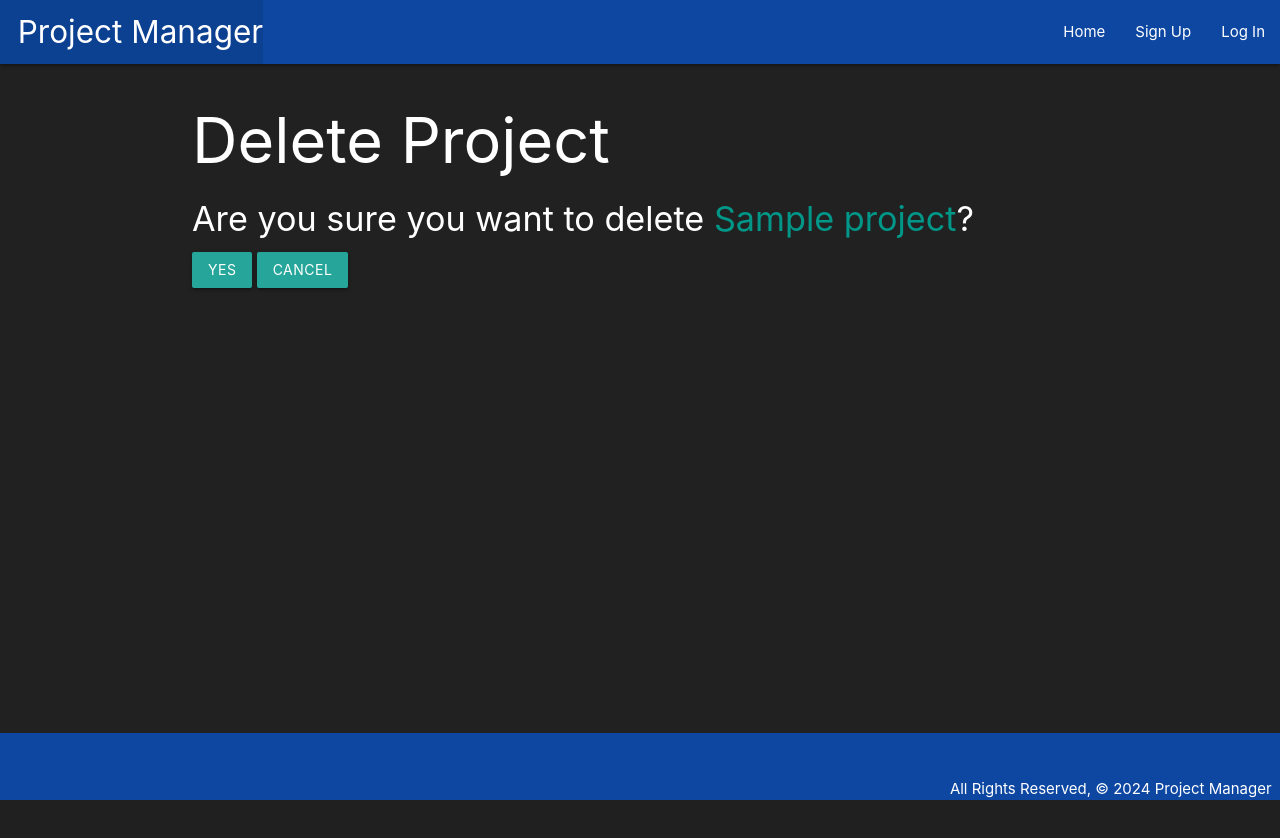
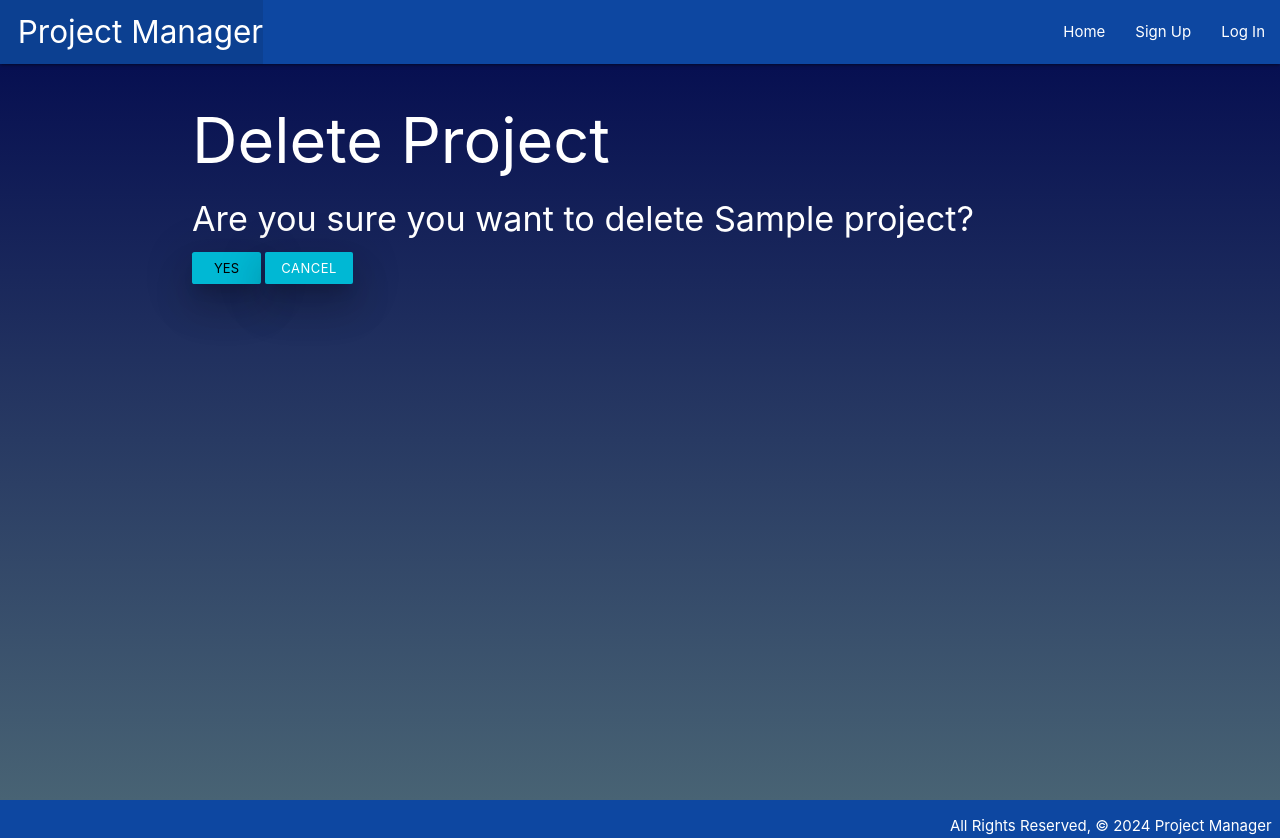
Before and after one commit to cfurlong15/Project4, a Django app: page /projects/1/delete/ in a window 1280 px wide. Before the commit the page ends 800 px from the top, so only its background shows below. Run offline with Django 5.2, Linux system fonts and the light colour scheme; tables that the repository leaves empty hold one stand-in row (values such as "Sample post").

Commit message:
change background and buttons

```diff
--- a/main_app/static/css/style.css
+++ b/main_app/static/css/style.css
@@ -1,8 +1,12 @@
 body {
+    margin: 0;
+    padding: 0;
     display: flex;
     min-height: 100vh;
     flex-direction: column;
-    border-color: 2rem solid red;
+  }
+  .wrapper {
+    flex: 1
   }
 
   main {
@@ -11,6 +15,14 @@ body {
 
   footer.page-footer {
     padding-top: 1rem;
-    padding-top: 3rem;
     text-align: right;
   }
+
+  .custom-background {
+    background: linear-gradient(to bottom, #01084e, #486374);
+    min-height: 100vh;
+  }
+
+  /* .custom-rounded {
+    border-radius: 10px;
+  } */
--- a/main_app/templates/base.html
+++ b/main_app/templates/base.html
@@ -21,6 +21,8 @@
     <script src="https://cdnjs.cloudflare.com/ajax/libs/materialize/1.0.0/js/materialize.min.js"></script>
   </head>
   <body class="white-text grey darken-4">
+    <div class="wrapper">
+    <div class="custom-background">
     <header class="navbar-fixed">
       <nav class="blue darken-4">
         <div class="nav-wrapper">
@@ -37,7 +39,7 @@
             <li><a href="{% url 'index' %}">My Projects</a></li>
             <form action="{% url 'logout' %}" method="POST">
               {% csrf_token %}
-              <button type="submit" class="btn-small">Log Out</button>
+              <button type="submit" class="btn-small cyan accent-4 waves-effect waves-dark hoverable z-depth-5">Log Out</button>
             </form>
             {% else %}
             <li><a href="{% url 'signup' %}">Sign Up</a></li>
@@ -48,6 +50,8 @@
       </nav>
     </header>
     <main class="container">{% block content %} {% endblock %}</main>
+</div>
+</div>
     <footer class="page-footer blue darken-4">
       <div class="right">
         All Rights Reserved, &copy; 2024 Project Manager &nbsp;
--- a/main_app/templates/main_app/project_confirm_delete.html
+++ b/main_app/templates/main_app/project_confirm_delete.html
@@ -3,11 +3,11 @@
 {% block content %}
   <h1>Delete Project</h1>
 
-  <h4>Are you sure you want to delete <span class="teal-text">{{ object.name }}</span>?</h4>
+  <h4>Are you sure you want to delete <span">{{ object.name }}</span>?</h4>
 
   <form action="" method="POST">
     {% csrf_token %}
-    <input type="submit" value="Yes" class="btn">
-    <a href="{% url 'detail' project.id %}" class="btn">Cancel</a>
+    <input type="submit" value="Yes" class="btn-small cyan accent-4 waves-effect waves-dark hoverable z-depth-5">
+    <a href="{% url 'detail' project.id %}" class="btn-small cyan accent-4 waves-effect waves-dark hoverable z-depth-5">Cancel</a>
   </form>
 {% endblock %}
--- a/main_app/templates/main_app/project_form.html
+++ b/main_app/templates/main_app/project_form.html
@@ -11,6 +11,6 @@
   <table>
     {{ form.as_table }}
   </table>
-  <input type="submit" value="Enter" class="btn" />
+  <input type="submit" value="Enter" class="btn-small cyan accent-4 waves-effect waves-dark hoverable z-depth-5" />
 </form>
 {% endblock %}
--- a/main_app/templates/main_app/task_confirm_delete.html
+++ b/main_app/templates/main_app/task_confirm_delete.html
@@ -7,7 +7,7 @@
 
   <form action="{% url 'tasks_delete' project.id task.id %}" method="POST">
     {% csrf_token %}
-    <input type="submit" value="Yes" class="btn">
-    <a href="{% url 'detail' project.id %}" class="btn">Cancel</a>
+    <input type="submit" value="Yes" class="btn cyan accent-4 waves-effect waves-dark hoverable z-depth-5">
+    <a href="{% url 'detail' project.id %}" class="btn cyan accent-4 waves-effect waves-dark hoverable z-depth-5">Cancel</a>
   </form>
 {% endblock %}
--- a/main_app/templates/main_app/task_form.html
+++ b/main_app/templates/main_app/task_form.html
@@ -7,6 +7,6 @@
   <table>
     {{ form.as_table }}
   </table>
-  <input type="submit" value="Save" class="btn" />
+  <input type="submit" value="Save" class="btn cyan accent-4 waves-effect waves-dark hoverable z-depth-5" />
 </form>
 {% endblock %}
--- a/main_app/templates/projects/detail.html
+++ b/main_app/templates/projects/detail.html
@@ -59,13 +59,14 @@
 <div class="section">
   <h2>Add Task</h2>
   <form action="{% url 'add_task' project.id %}" method="POST" class="black-text">
+    <div>
     {% csrf_token %} {{ task_form.as_table }}
-    <input type="submit" class="btn" value="Add Task" />
+    </div>
+    <input type="submit" class="btn cyan accent-4 waves-effect waves-dark hoverable z-depth-5" value="Add Task" />
   </form>
 </div>
 <script>
   const startDateEl = document.getElementById("id_start_date");
-  // M is Materialize's global variable
   M.Datepicker.init(startDateEl, {
     format: "yyyy-mm-dd",
     defaultDate: new Date(),
@@ -74,7 +75,6 @@
   });
 
   const endDateEl = document.getElementById("id_end_date");
-  // M is Materialize's global variable
   M.Datepicker.init(endDateEl, {
     format: "yyyy-mm-dd",
     defaultDate: new Date(),
--- a/main_app/templates/projects/index.html
+++ b/main_app/templates/projects/index.html
@@ -9,7 +9,6 @@
   <div class="card-content">
     <h3>{{ project.name }}</h3>
     <a href="{% url 'detail' project.id %}" class="btn-small cyan accent-4 waves-effect waves-dark hoverable z-depth-5">View Project Details</a>
-    <!-- <div class="section"> -->
     <div class="section">
     <p class="m4">Status: {{ project.get_status_display }}</p>
     </div>
@@ -22,7 +21,6 @@
     <div class="section">
     <p class="m4">Due By: {{ project.end_date }}</p>
     </div>
-    <!-- </div> -->
   </div>
 </div>
 {% endfor %}
--- a/main_app/templates/registration/login.html
+++ b/main_app/templates/registration/login.html
@@ -7,7 +7,7 @@
     {% csrf_token %}
     {{ form.as_p }}
     <input type="hidden" name="next" value="{{ next }}">
-    <button type="submit" class="btn">Log In</button>
+    <button type="submit" class="btn-small cyan accent-4 waves-effect waves-dark hoverable z-depth-5">Log In</button>
 </form>
 
 {% endblock %}
--- a/main_app/templates/registration/signup.html
+++ b/main_app/templates/registration/signup.html
@@ -8,7 +8,7 @@
 <form action="{% url 'signup' %}" method="POST">
     {% csrf_token %}
     {{ form.as_p }}
-    <input type="submit" class="btn" value="Sign Up">
+    <input type="submit" class="btn-small cyan accent-4 waves-effect waves-dark hoverable z-depth-5" value="Sign Up">
 </form>
 
 {% endblock %}
```
